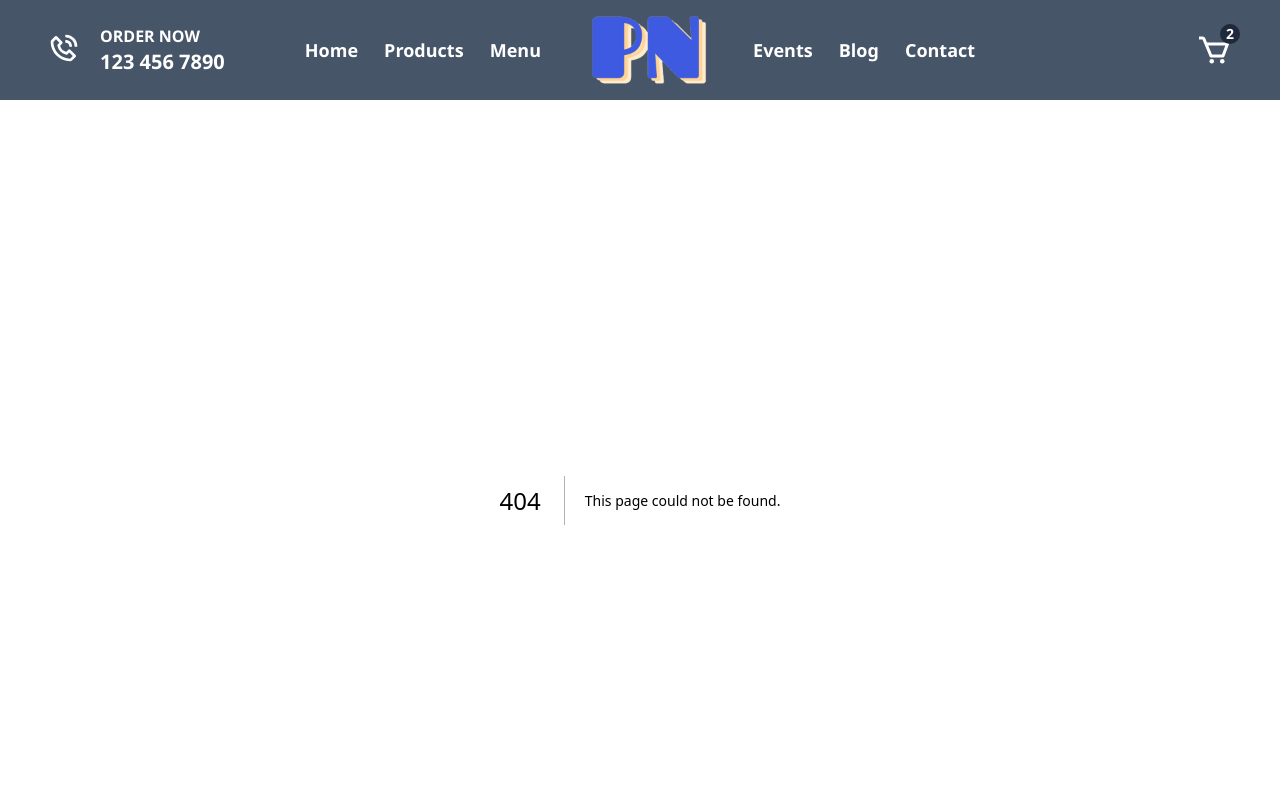
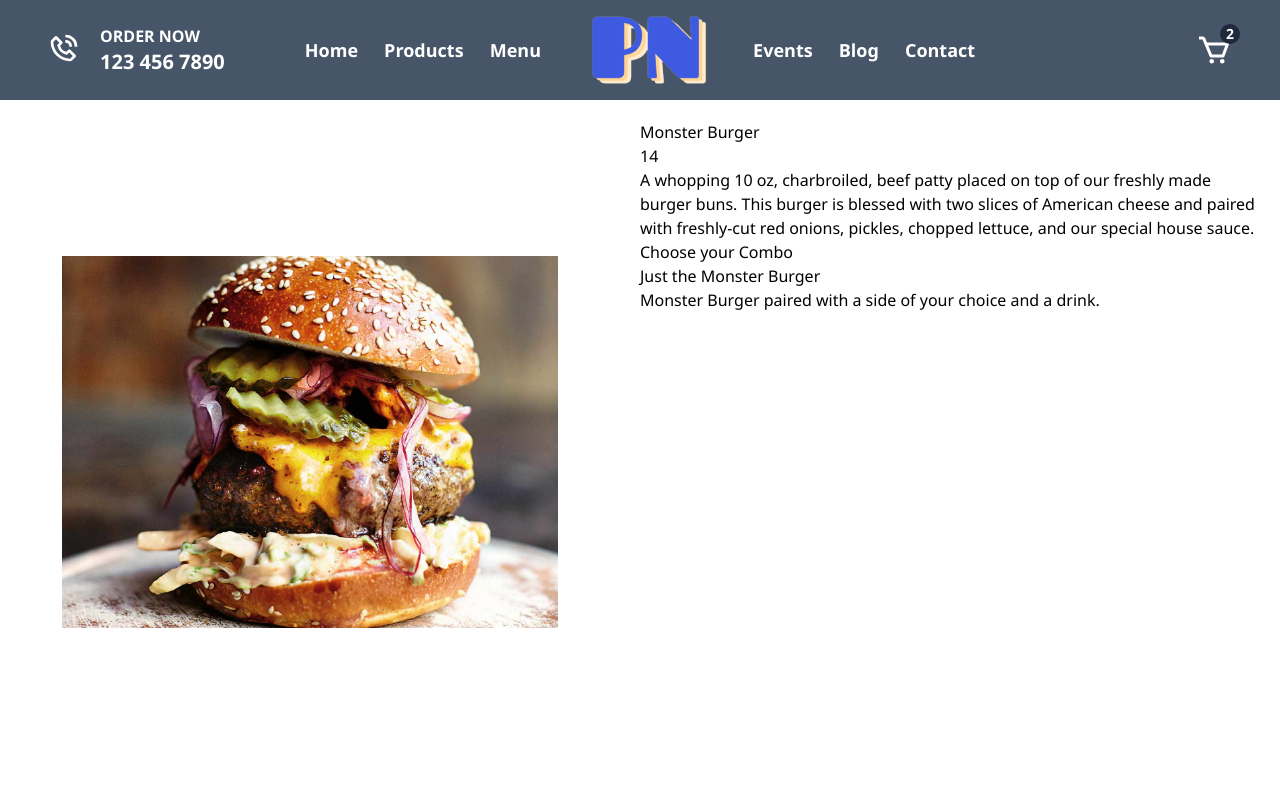
Before and after one commit to pn-code/restaurant-app, a Next.js app: page /products/1 in a window 1280 px wide. Before the commit this address had no page. Shown: the top 800 px of the page. Built offline with nearby package versions, Linux system fonts and the light colour scheme.

Commit message:
Added a product page

```diff
--- /dev/null
+++ b/pages/products/[id].jsx
@@ -0,0 +1,54 @@
+import React, { useState } from "react";
+import Image from "next/image";
+
+const Product = () => {
+    const [combo, setCombo] = useState(0);
+
+    // Dummy Data
+    const product = {
+        id: 1,
+        img: "/assets/dummy_product.jpg",
+        name: "Monster Burger",
+        price: [14, 18],
+        desc: "Lorem ipsum dolor sit amet",
+    };
+
+    return (
+        // Container
+        <div className="h-[calc(100vh-116px)] flex">
+            {/* Left */}
+            <div className="flex flex-1 h-[100%] items-center justify-center">
+                <div className="w-[80%] h-[80%] relative">
+                    <Image
+                        src={product.img}
+                        layout="fill"
+                        objectFit="contain"
+                        alt=""
+                    />
+                </div>
+            </div>
+            {/* Right */}
+            <div className="flex-1 p-5">
+                <h1 className="">{product.name}</h1>
+                <span className="">{product.price[combo]}</span>
+                <p className="">
+                    A whopping 10 oz, charbroiled, beef patty placed on top of
+                    our freshly made burger buns. This burger is blessed with
+                    two slices of American cheese and paired with freshly-cut
+                    red onions, pickles, chopped lettuce, and our special house
+                    sauce.
+                </p>
+                <h3 className="">Choose your Combo</h3>
+                <div className="">
+                    <div>Just the {product.name}</div>
+                    <div>
+                        {product.name} paired with a side of your
+                        choice and a drink.
+                    </div>
+                </div>
+            </div>
+        </div>
+    );
+};
+
+export default Product;
```
Also changed, not shown: public/assets/dummy_product.jpg (added).
